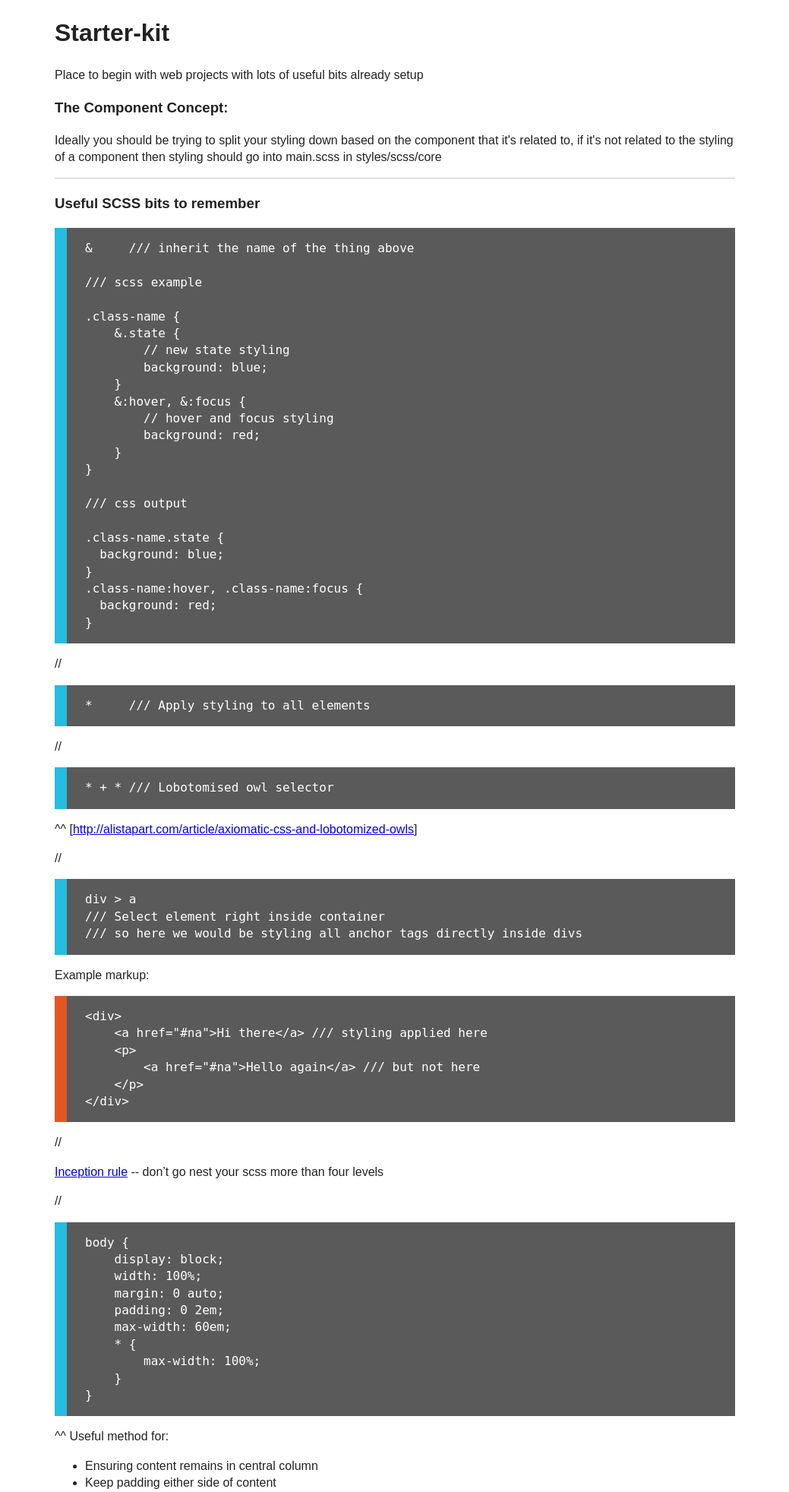
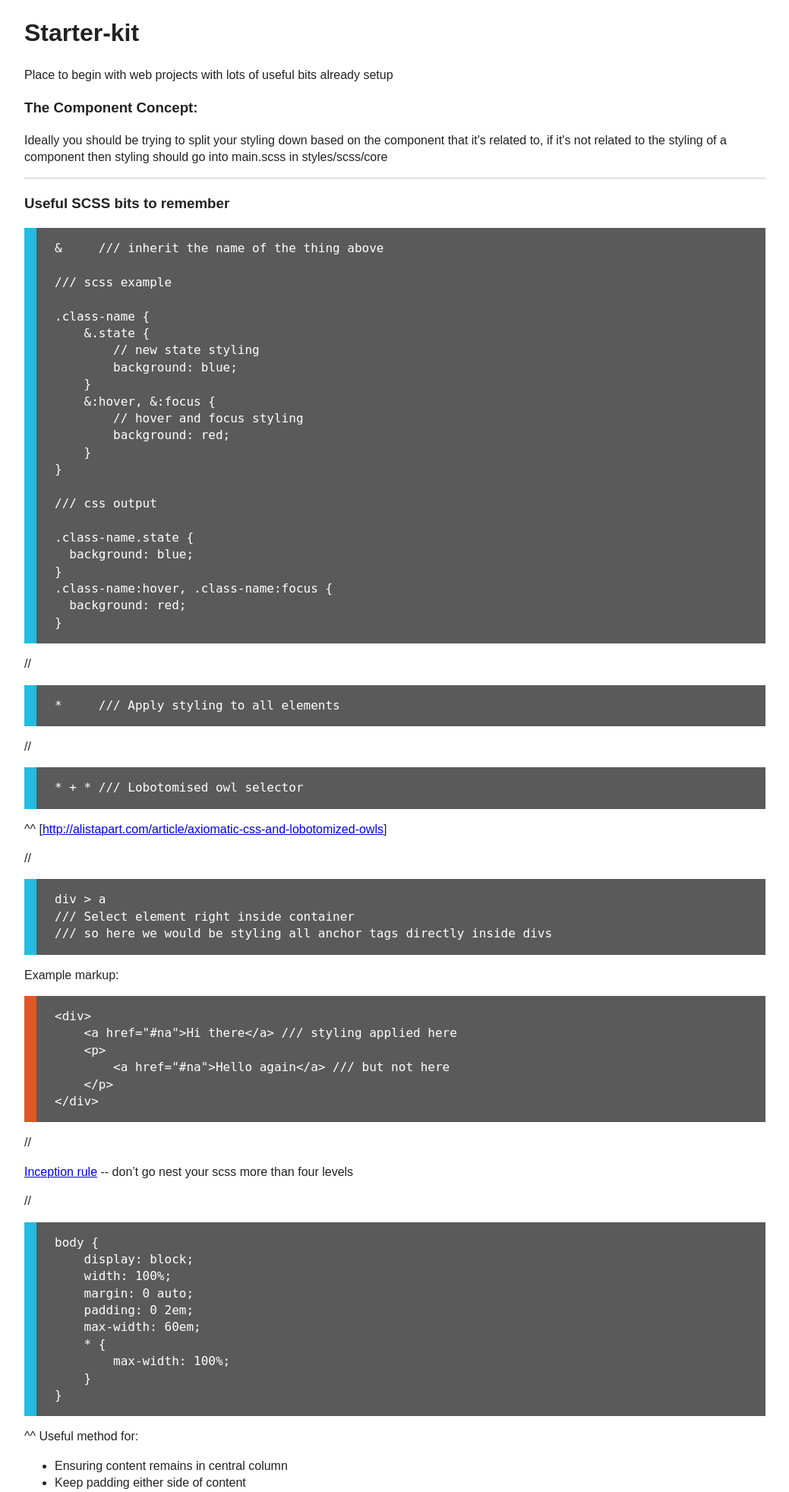
Before and after one commit to JoshHarrington/starter-kit, a PHP site: page / in a window 1280 px wide. Shown: the top 1964 px of the page at 76% size, without its empty margins (120-1159 px from the left). Run offline with PHP 8.4, Linux system fonts and the light colour scheme; some libraries are stand-ins or nearby versions.

Commit message:
added extends file with %extends for container code

```diff
--- a/styles/scss/core/_readme.scss
+++ b/styles/scss/core/_readme.scss
@@ -1,12 +1,5 @@
 body {
-    display: block;
-    width: 100%;
-    margin: 0 auto;
-    padding: 0 2em;
-    max-width: 60em;
-    * {
-        max-width: 100%;
-    }
+    @extend %container;
 }
 
 code {
--- /dev/null
+++ b/styles/scss/lib/_extends.scss
@@ -0,0 +1,38 @@
+%clearfix {
+    &:before, &:after {
+        content: ".";
+        display: block;
+        height: 0;
+        overflow: hidden;
+    }
+    &:after {
+        clear: both;
+    }
+    & {
+        zoom: 1;   /// IE < 8
+    }
+}
+
+%container {
+    display: block;
+    width: 85%;
+    margin: 0 auto;
+    padding: 0 2em;
+    max-width: 65em;
+    // stopped using overflow:hidden due to issues with showing extra content (navs)
+
+    // using clearfix instead - http://yuiblog.com/blog/2010/09/27/clearfix-reloaded-overflowhidden-demystified/
+    @extend %clearfix;
+    * {
+        max-width: 100%;
+    }
+    @include mq($until:tablet){
+        width: 96%;
+    }
+}
+
+%ulReset {
+    padding: 0;
+    margin: 0;
+    list-style-type: none;
+}
--- a/styles/scss/lib/_imports.scss
+++ b/styles/scss/lib/_imports.scss
@@ -1,4 +1,6 @@
 @import "normalise";
 @import "mq";
 
+@import "extends";
+
 @import "starter-bits";
```
Also changed, not shown: styles/css/base.css (+2 -1 lines), 1 other file.
